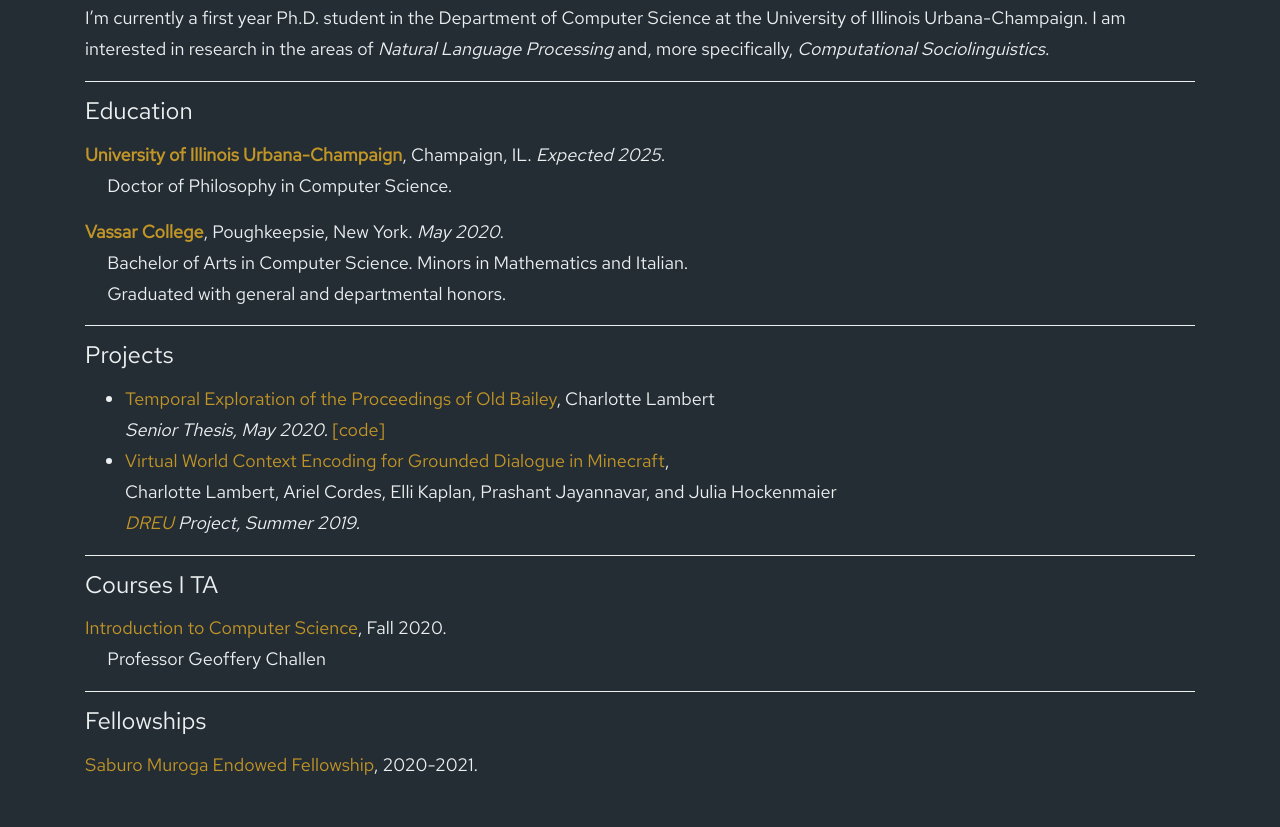
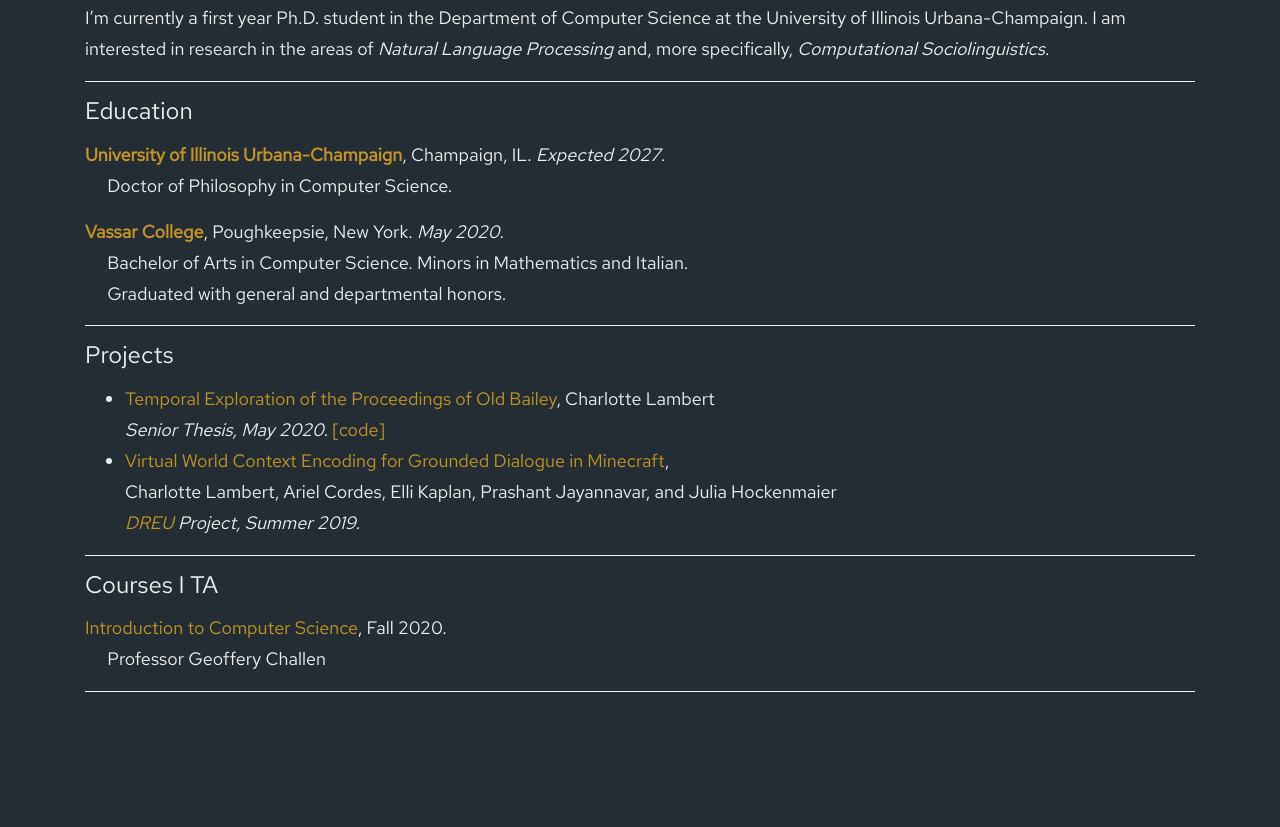
Before and after one commit to charlottelambert/charlottelambert.github.io, a plain HTML site: page index.html in a window 1280 px wide. Shown: the part 383-1210 px from the top of the page. After the commit the page ends 1091 px from the top, so only its background shows below. Drawn offline with nearby package versions, Linux system fonts and the light colour scheme; a web font is replaced by a local one.

Commit message:
Temporary comment out.

```diff
--- a/index.html
+++ b/index.html
@@ -71,7 +71,7 @@
 <section id="education">
     <h6>Education</h6>
 
-    <p> <a href="https://illinois.edu" target="_blank"> <b> University of Illinois Urbana-Champaign</b></a>, Champaign, IL. <em>Expected 2025</em>.
+    <p> <a href="https://illinois.edu" target="_blank"> <b> University of Illinois Urbana-Champaign</b></a>, Champaign, IL. <em>Expected 2027</em>.
       <br> &emsp; Doctor of Philosophy in Computer Science.
 
     <p> <a href="http://vassar.edu" target="_blank"> <b> Vassar College</b></a>, Poughkeepsie, New York. <em>May 2020</em>.
@@ -132,7 +132,7 @@
     <hr>
 </section>
 
-<section id="fellowships">
+<!-- <section id="fellowships">
     <h6>Fellowships</h6>
 
     <p> <a href="https://cs.illinois.edu/about/awards/graduate-fellowships-awards/saburo-muroga-endowed-fellowship" target="_blank">
@@ -140,7 +140,7 @@
   </p>
     <br>
 
-</section>
+</section> -->
 
     </div>
 
```
